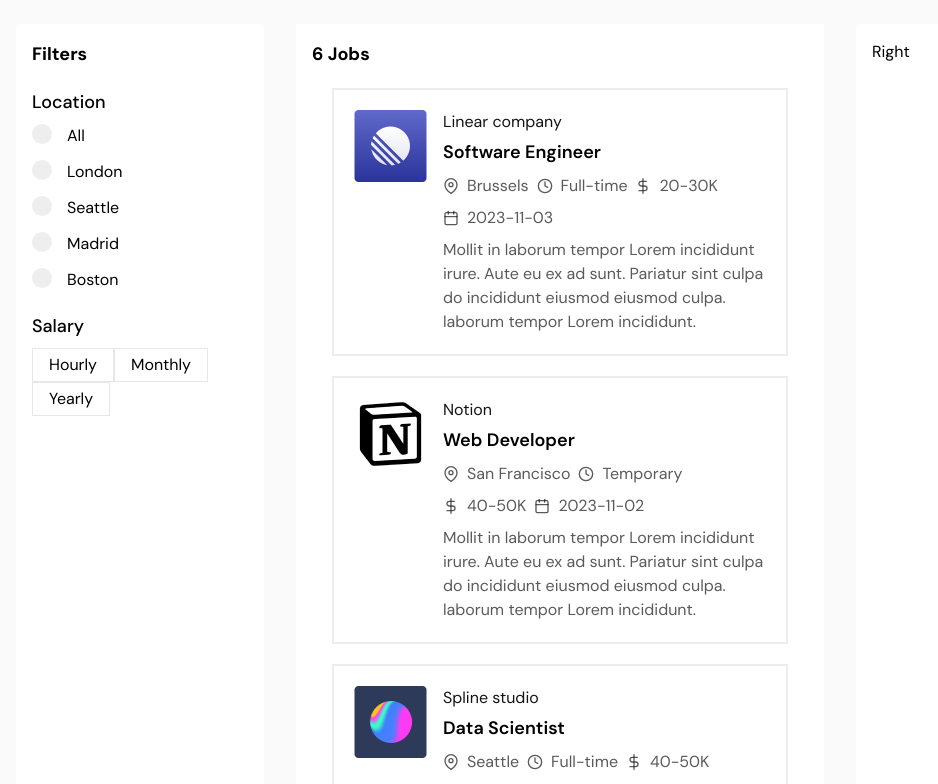
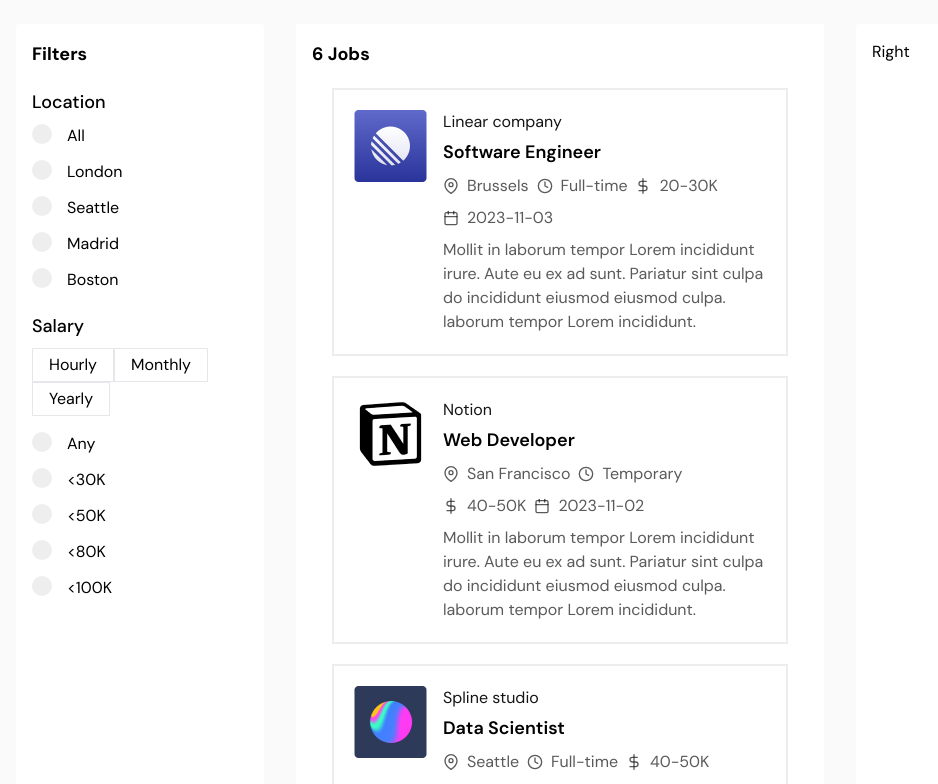
Before and after one commit to iasifahm02/JobZee, a React (Vite) app in the folder JobZee-client/: page / in a window 1280 px wide. Shown: the part 432-1216 px from the top of the page, without its empty margins (80-1018 px from the left). Built offline with nearby package versions, Linux system fonts and the light colour scheme.

Commit message:
Salary Based Filtering UI done

```diff
--- a/JobZee-client/src/Sidebar/Salary.jsx
+++ b/JobZee-client/src/Sidebar/Salary.jsx
@@ -1,7 +1,8 @@
 import React from 'react'
 import Button from './Button'
+import InputField from '../Components/InputField'
 
-const Salary = ({handleChange, handleClick}) => {
+const Salary = ({ handleChange, handleClick }) => {
   return (
     <div>
       <h4 className='text-lg font-medium mb-2'>Salary</h4>
@@ -10,6 +11,18 @@ const Salary = ({handleChange, handleClick}) => {
         <Button onClickHandler={handleClick} value="Monthly" title="Monthly"></Button>
         <Button onClickHandler={handleClick} value="Yearly" title="Yearly"></Button>
       </div>
+      {/* For radio button */}
+      <div>
+        <label className='sidebar-label-container'>
+          <input type="radio" name="test" value="" onChange={handleChange} />
+          <span className='checkmark'></span> Any
+        </label>
+        {/* Now We'll create component for all location option */}
+        <InputField handleChange={handleChange} value="30" title="<30K" name="test"></InputField>
+        <InputField handleChange={handleChange} value="50" title="<50K" name="test"></InputField>
+        <InputField handleChange={handleChange} value="80" title="<80K" name="test"></InputField>
+        <InputField handleChange={handleChange} value="100" title="<100K" name="test"></InputField>
+      </div>
     </div>
   )
 }
```
Lines whose indentation alone changed are shown as unchanged.
